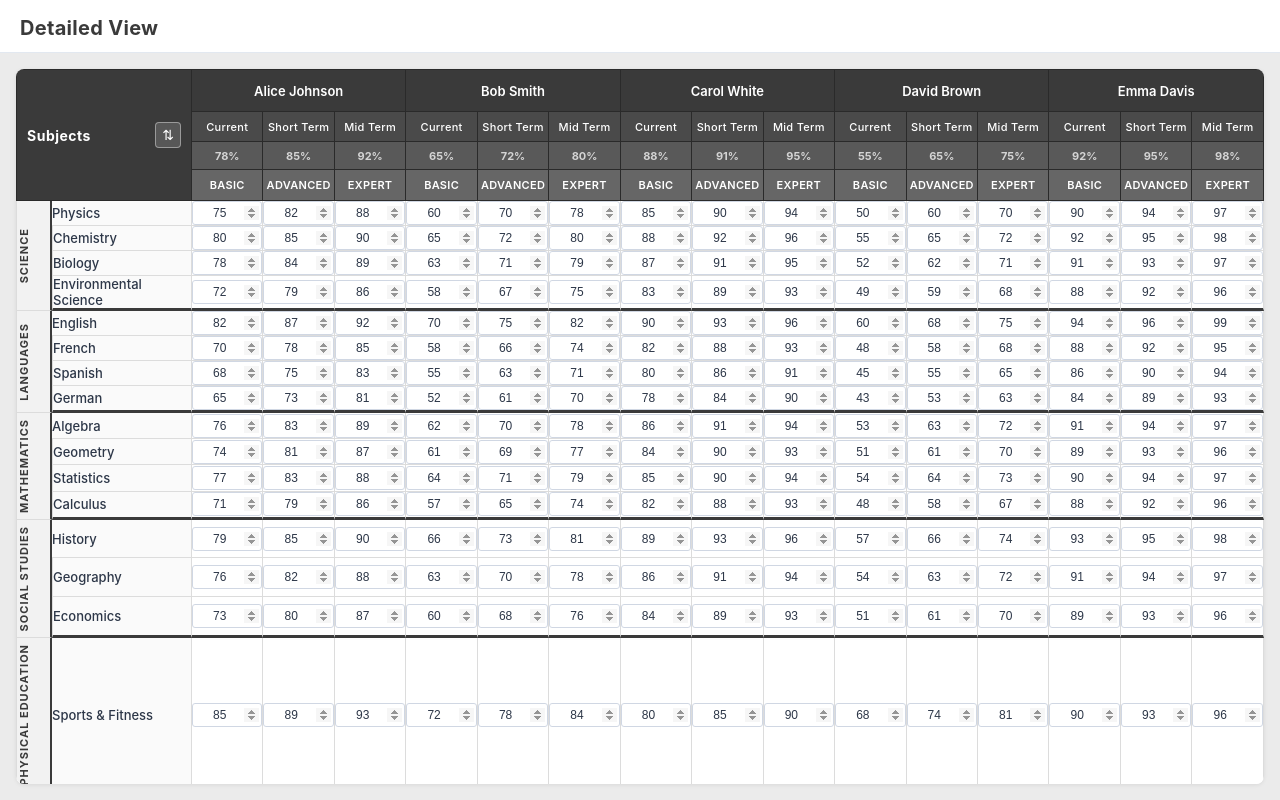
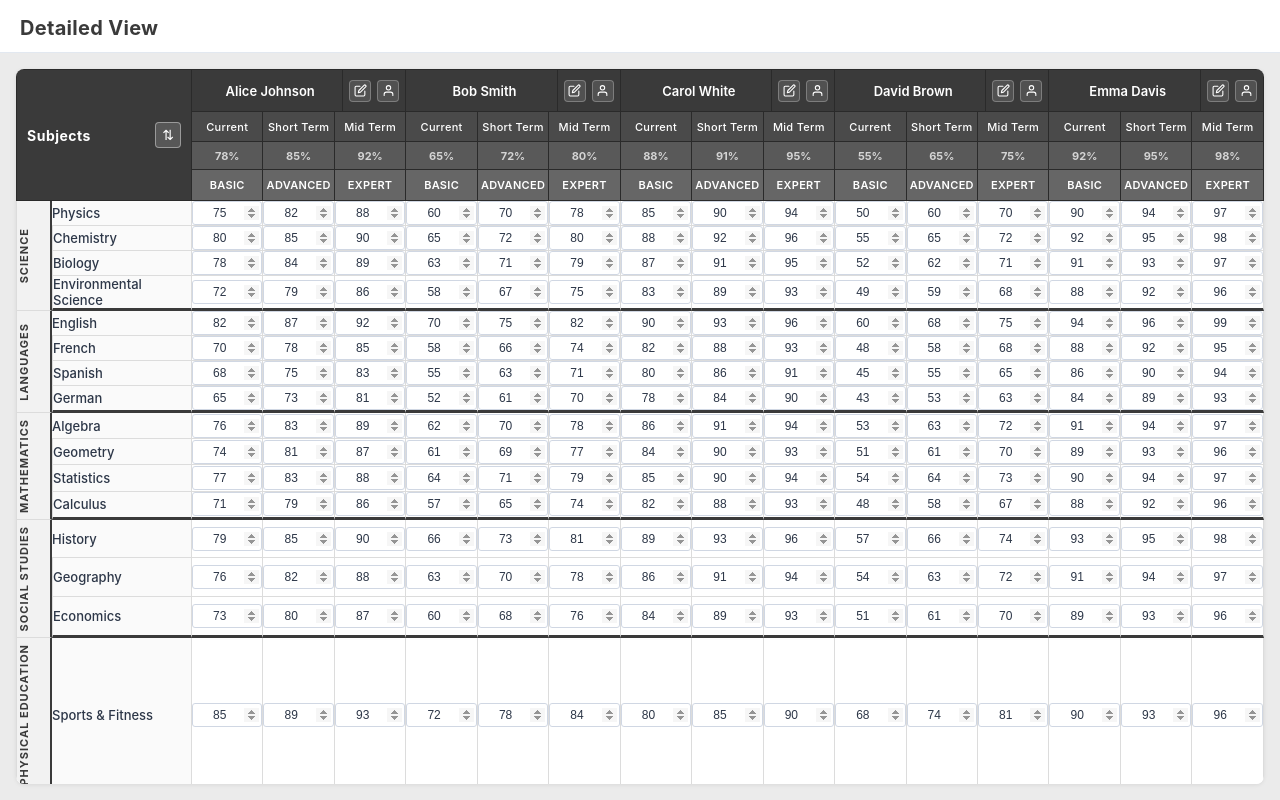
Before and after one commit to nimishawilson/ui-grid-demo, an Angular app: page /detailed-view in a window 1280 px wide. Built offline with nearby package versions, Linux system fonts and the light colour scheme.

Commit message:
add icons in headers

```diff
--- a/src/app/components/detailed-grid/detailed-grid.component.html
+++ b/src/app/components/detailed-grid/detailed-grid.component.html
@@ -27,7 +27,21 @@
           @for (student of students; track student.id) {
             <th colspan="3" class="student-header">
               <div class="student-header-inner">
-                <div class="sh-row sh-name">{{ student.name }}</div>
+                <div class="sh-row sh-name">
+                  <span class="sh-name-text">{{ student.name }}</span>
+                  <button class="sh-icon-btn" title="Edit student">
+                    <svg xmlns="http://www.w3.org/2000/svg" width="13" height="13" viewBox="0 0 24 24" fill="none" stroke="currentColor" stroke-width="2" stroke-linecap="round" stroke-linejoin="round">
+                      <path d="M11 4H4a2 2 0 0 0-2 2v14a2 2 0 0 0 2 2h14a2 2 0 0 0 2-2v-7"/>
+                      <path d="M18.5 2.5a2.121 2.121 0 0 1 3 3L12 15l-4 1 1-4 9.5-9.5z"/>
+                    </svg>
+                  </button>
+                  <button class="sh-icon-btn" title="View student">
+                    <svg xmlns="http://www.w3.org/2000/svg" width="13" height="13" viewBox="0 0 24 24" fill="none" stroke="currentColor" stroke-width="2" stroke-linecap="round" stroke-linejoin="round">
+                      <path d="M20 21v-2a4 4 0 0 0-4-4H8a4 4 0 0 0-4 4v2"/>
+                      <circle cx="12" cy="7" r="4"/>
+                    </svg>
+                  </button>
+                </div>
                 <div class="sh-row sh-terms">
                   <span>Current</span>
                   <span>Short Term</span>
--- a/src/app/components/detailed-grid/detailed-grid.component.scss
+++ b/src/app/components/detailed-grid/detailed-grid.component.scss
@@ -160,6 +160,40 @@ thead .header-row th {
   font-size: 13px;
   font-weight: 600;
   border-bottom: 1px solid $border-header;
+  gap: 6px;
+  padding: 0 6px;
+
+  .sh-name-text {
+    flex: 1;
+    overflow: hidden;
+    text-overflow: ellipsis;
+    white-space: nowrap;
+    text-align: center;
+  }
+}
+
+.sh-icon-btn {
+  display: inline-flex;
+  align-items: center;
+  justify-content: center;
+  flex-shrink: 0;
+  width: 22px;
+  height: 22px;
+  background: rgba(255, 255, 255, 0.12);
+  border: 1px solid rgba(255, 255, 255, 0.25);
+  border-radius: 4px;
+  color: $header-text;
+  cursor: pointer;
+  padding: 0;
+  transition: background 0.15s;
+
+  &:hover {
+    background: rgba(255, 255, 255, 0.25);
+  }
+
+  svg {
+    display: block;
+  }
 }
 
 .sh-terms {
```
